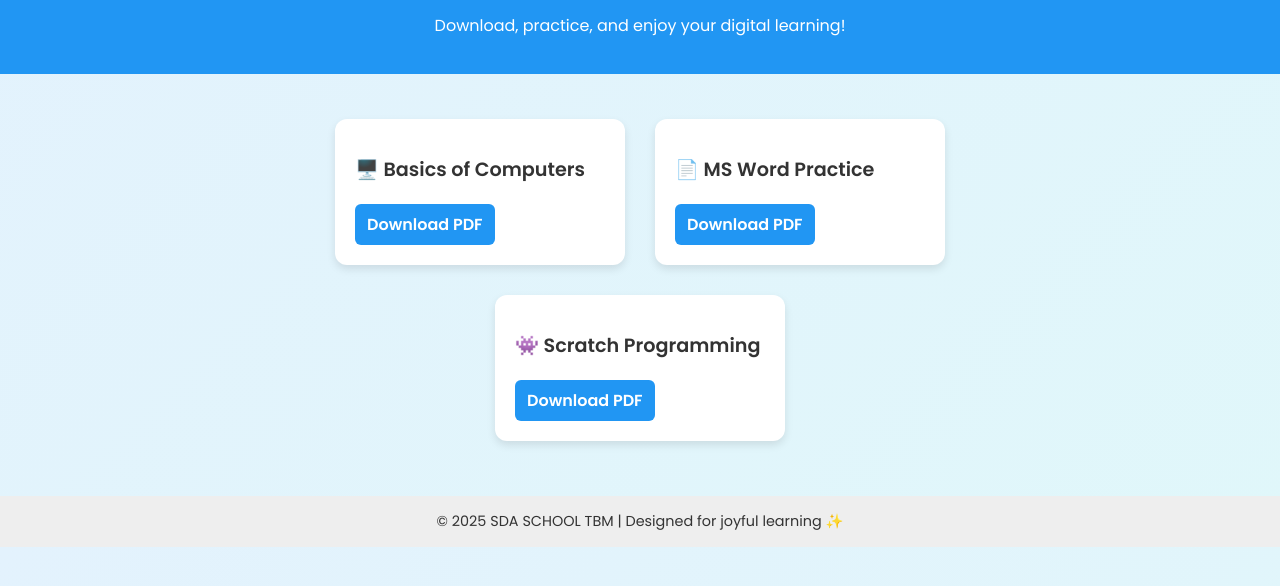
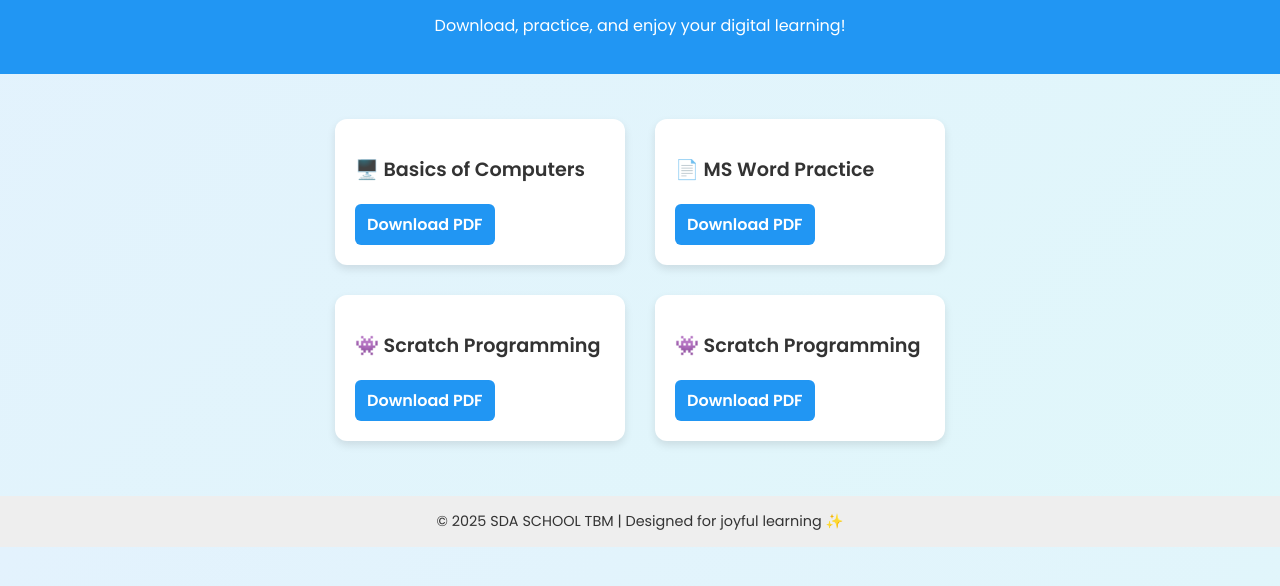
Before and after one commit to jebasingh9094/Worksheets, a plain HTML site: page computer.html in a window 1280 px wide. Shown: the part 96-682 px from the top of the page. Drawn offline with Linux system fonts and the light colour scheme.

Commit message:
computer.html

```diff
--- a/computer.html
+++ b/computer.html
@@ -100,6 +100,10 @@
       <h2>👾 Scratch Programming</h2>
       <a href="https://drive.google.com/uc?export=download&id=YOUR_FILE_ID">Download PDF</a>
     </div>
+     <div class="worksheet">
+      <h2>👾 Scratch Programming</h2>
+      <a href="https://drive.google.com/uc?export=download&id=YOUR_FILE_ID">Download PDF</a>
+    </div>
   </div>
 
   <footer>
```
